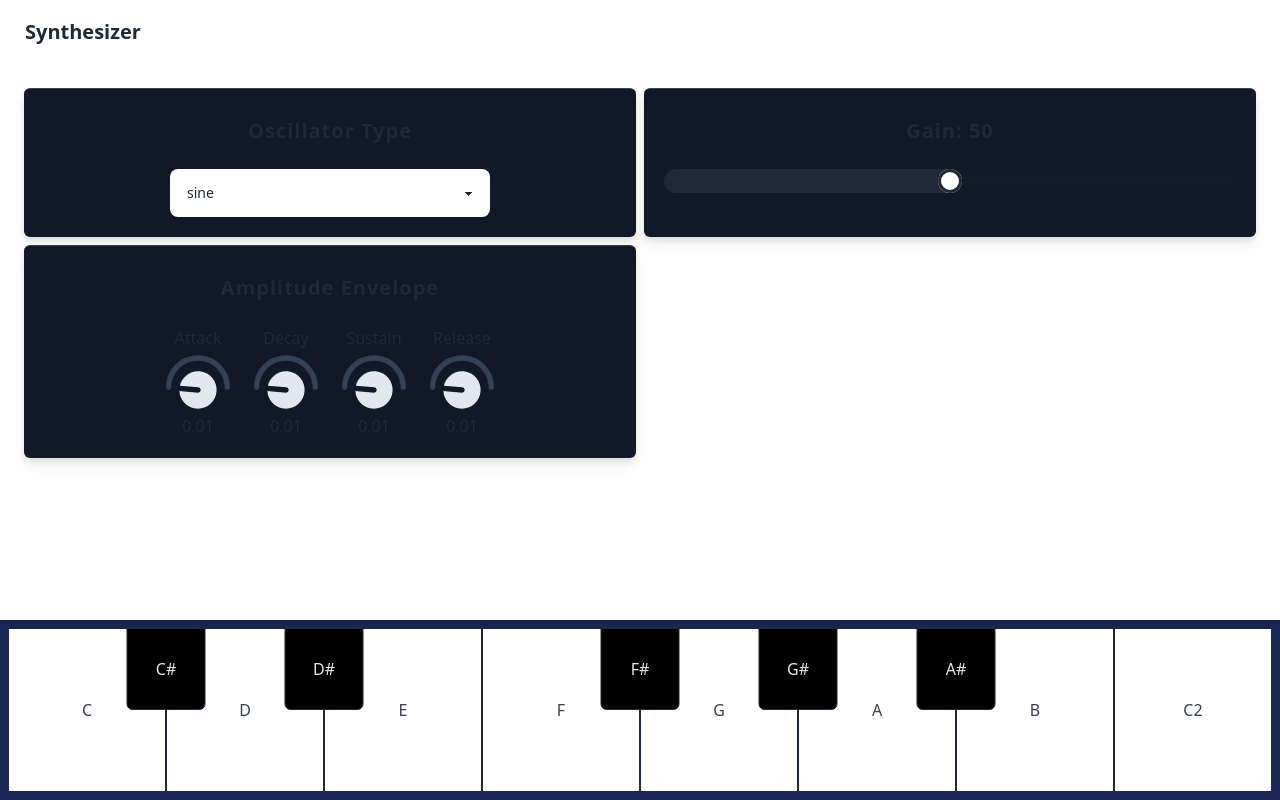
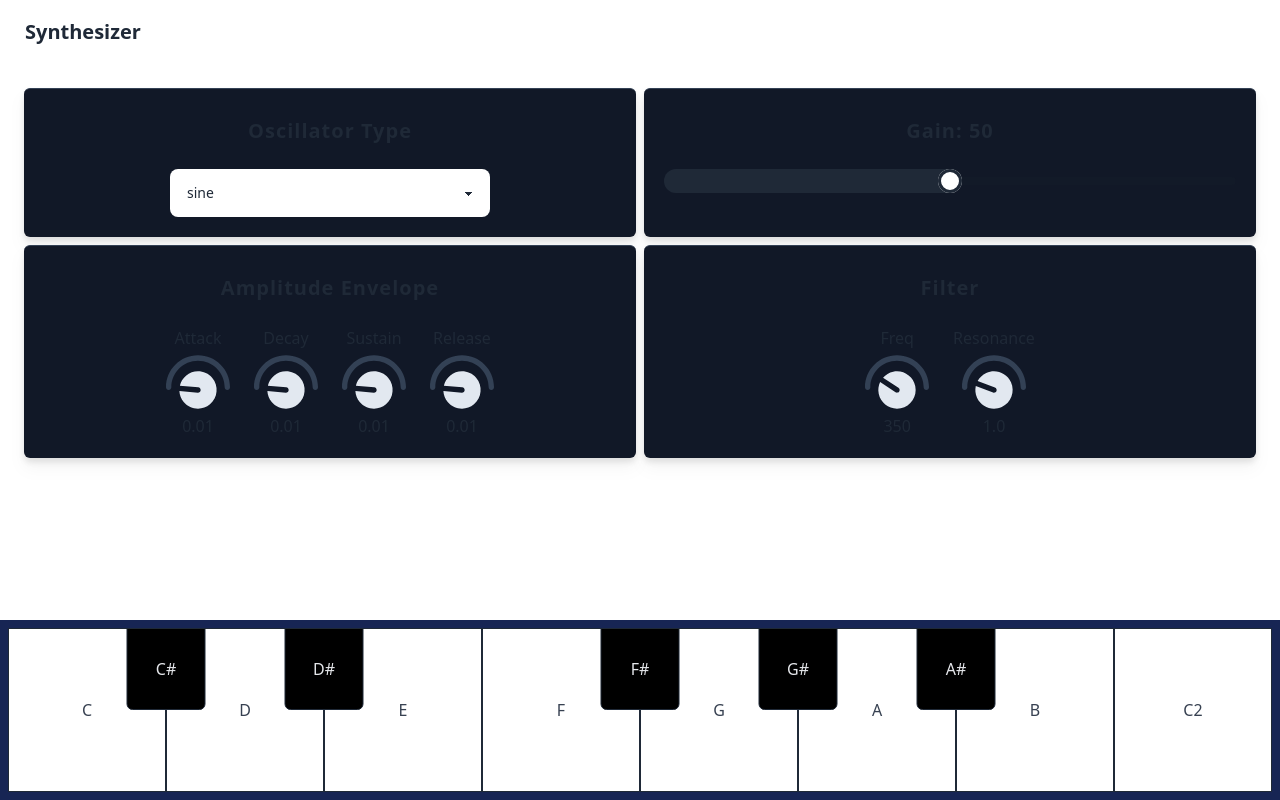
Before and after one commit to jwmdykes/web-synthesizer, a React (Create React App) app: page / in a window 1280 px wide. Built offline with nearby package versions, Linux system fonts and the light colour scheme.

Commit message:
add basic filter

```diff
--- a/src/App.tsx
+++ b/src/App.tsx
@@ -6,7 +6,6 @@ import React, {
   MouseEventHandler,
 } from 'react';
 
-import Knob from './Knob';
 import Piano from './Piano';
 import ControlBoxHeader from './ControlBoxHeader';
 
@@ -16,6 +15,9 @@ import {
   createOscillator,
   OscillatorTypes,
 } from './Oscillator';
+
+import { createFilterNode, filterParams, filterType } from './Filter';
+
 import SingleKnobControl from './SingleKnobControl';
 import ControlBox from './ControlBox';
 
@@ -32,6 +34,11 @@ function App() {
     sustain: 0.5,
     release: 0.3,
   });
+  const [filterParams, setFilterParams] = useState<filterParams>({
+    type: 'lowpass',
+    frequency: 350,
+    Q: 1,
+  });
   const [oscillatorType, setOscillatorType] = useState<OscillatorTypes>('sine');
 
   const midiInputs = useRef<Set<WebMidi.MIDIInput>>(new Set());
@@ -41,6 +48,27 @@ function App() {
 
   const handleVolumeChange = (event: React.ChangeEvent<HTMLInputElement>) => {
     setVolume(Number(event.target.value));
+  };
+
+  const handleFilterFrequencyChange = (val: number) => {
+    setFilterParams((prevState) => ({
+      ...prevState,
+      frequency: val,
+    }));
+  };
+
+  const handleFilterQChange = (val: number) => {
+    setFilterParams((prevState) => ({
+      ...prevState,
+      Q: val,
+    }));
+  };
+
+  const handleFilterTypeChange = (val: filterType) => {
+    setFilterParams((prevState) => ({
+      ...prevState,
+      type: val,
+    }));
   };
 
   const handleAttackChange = (val: number) => {
@@ -92,6 +120,10 @@ function App() {
         audioContext.current,
         envelopeParams
       );
+      const newFilterNode = createFilterNode(
+        audioContext.current,
+        filterParams
+      );
       const globalVolume = audioContext.current.createGain();
 
       const scaledVelocity = Math.pow(velocity, 1.5);
@@ -100,7 +132,8 @@ function App() {
       globalVolume.gain.value = (volume / 100) * scaledVelocity; // Set the global volume
 
       globalVolume.connect(audioContext.current.destination);
-      newAdsrGainNode.connect(globalVolume);
+      newFilterNode.connect(globalVolume);
+      newAdsrGainNode.connect(newFilterNode);
       newOscillator.connect(newAdsrGainNode);
       newOscillator.start();
 
@@ -114,7 +147,7 @@ function App() {
         return newNotes;
       });
     },
-    [audioContext, oscillatorType, envelopeParams, volume]
+    [audioContext, oscillatorType, envelopeParams, volume, filterParams]
   );
 
   // Function to end the envelope
@@ -245,6 +278,7 @@ function App() {
                 <option value='sine'>sine</option>
                 <option value='square'>square</option>
                 <option value='triangle'>triangle</option>
+                <option value='sawtooth'>sawtooth</option>
               </select>
             </ControlBox>
 
@@ -301,6 +335,30 @@ function App() {
                 ></SingleKnobControl>
               </div>
             </ControlBox>
+
+            <ControlBox>
+              <ControlBoxHeader text='Filter'></ControlBoxHeader>
+              <div className='flex gap-6'>
+                <SingleKnobControl
+                  text='Freq'
+                  defaultVal={350}
+                  minVal={20}
+                  maxVal={2000}
+                  step={5}
+                  sensitivity={0.5}
+                  onChange={handleFilterFrequencyChange}
+                ></SingleKnobControl>
+                <SingleKnobControl
+                  text='Resonance'
+                  defaultVal={1}
+                  minVal={0.1}
+                  maxVal={10}
+                  step={0.1}
+                  sensitivity={0.5}
+                  onChange={handleFilterQChange}
+                ></SingleKnobControl>
+              </div>
+            </ControlBox>
           </div>
         </div>
         <div
--- /dev/null
+++ b/src/Filter.ts
@@ -0,0 +1,16 @@
+export type filterType = 'lowpass' | 'highpass' | 'bandpass' | 'notch';
+
+export interface filterParams {
+    type: filterType,
+    Q: number,
+    frequency: number,
+}
+
+export function createFilterNode(audioContext: AudioContext, { type, Q, frequency }: filterParams) {
+    const filterNode = audioContext.createBiquadFilter();
+    filterNode.type = type;
+    filterNode.frequency.value = frequency;
+    filterNode.Q.value = Q;
+
+    return filterNode;
+}
--- a/src/Oscillator.ts
+++ b/src/Oscillator.ts
@@ -7,7 +7,7 @@ export type EnvelopeParams = {
   release: number;
 }
 
-export type OscillatorTypes = 'sine' | 'square' | 'triangle'
+export type OscillatorTypes = 'sine' | 'square' | 'triangle' | 'sawtooth'
 
 
 export const createADSRNode = (audioContext: AudioContext, { attack, decay, sustain, release }: EnvelopeParams, startAt = audioContext.currentTime) => {
```
